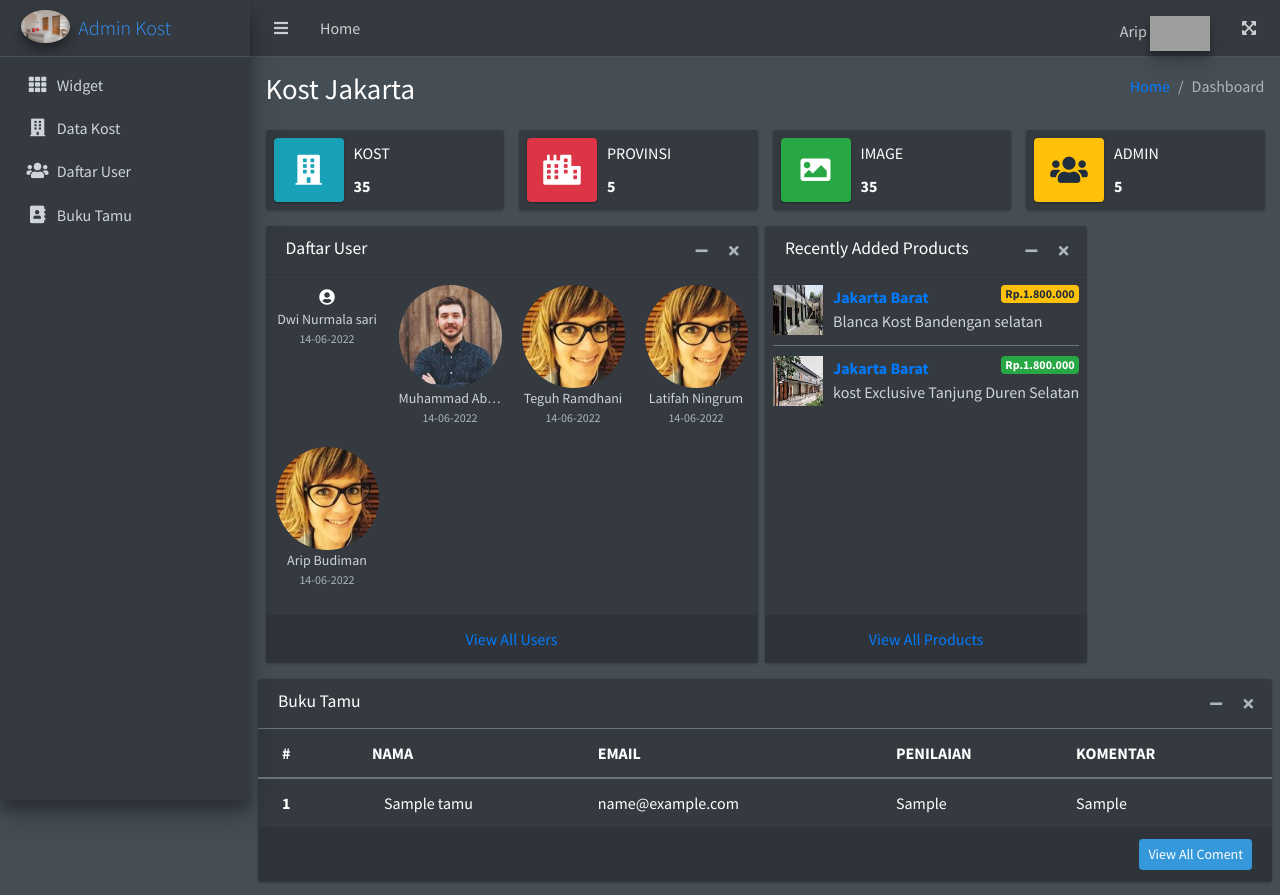
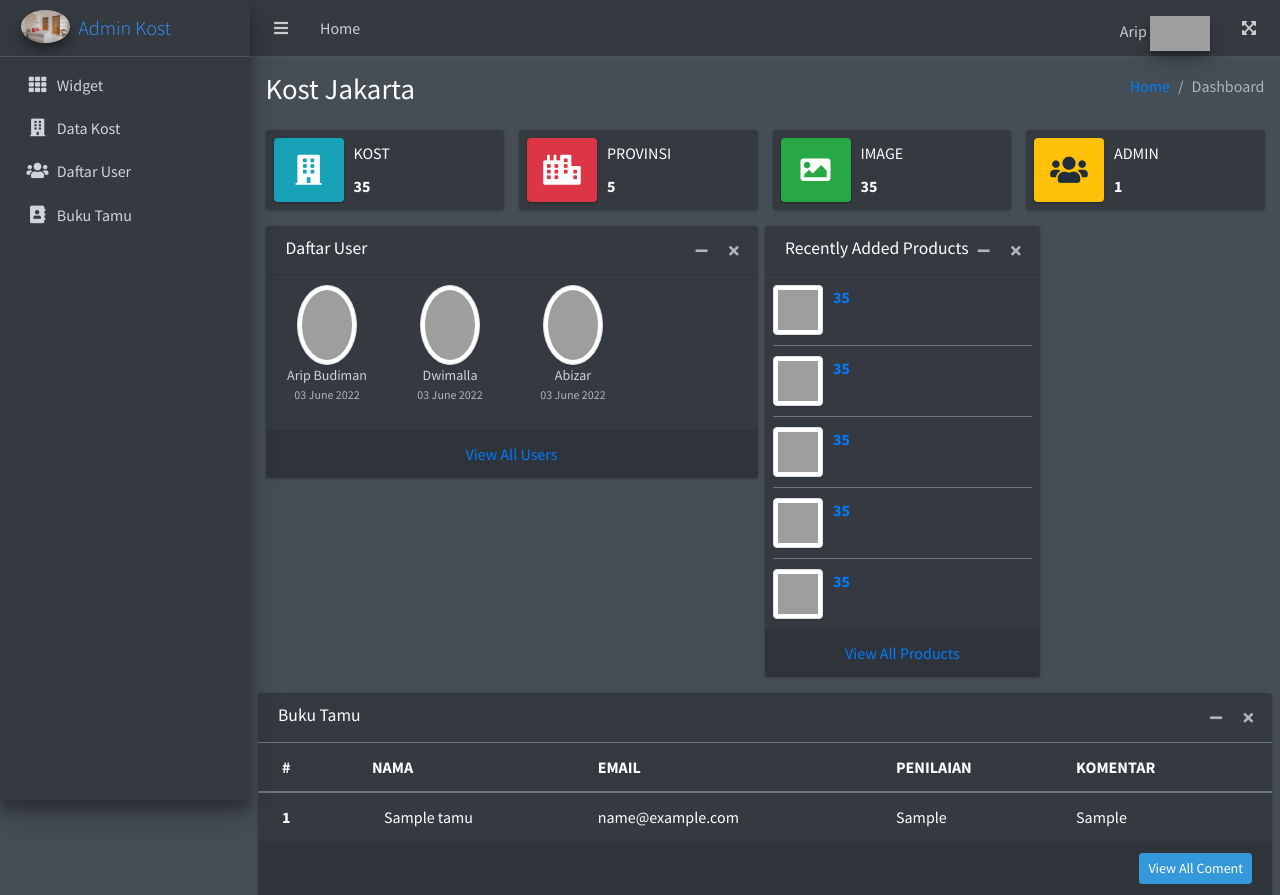
Before and after one commit to AripBudiman12/kost-jakarta, a CodeIgniter app: page /kost-jakarta/admin in a window 1280 px wide. Shown: the top 895 px of the page. Run offline with CodeIgniter, Linux system fonts and the light colour scheme; a user stored in the database is signed in; data comes from the database, SQL or seed files in the repository; tables that the repository leaves empty or names only in its code hold one stand-in row (values such as "Sample post"); some libraries are stand-ins or nearby versions; grey boxes are pictures that could not be loaded.

Commit message:
merapihkan beberapa bagian widget

```diff
--- a/application/controllers/Home.php
+++ b/application/controllers/Home.php
@@ -15,7 +15,7 @@ class Home extends CI_Controller {
         // load pagination
 		$this->load->library('pagination_bootstrap');
 		// load database
-		$this->db->limit(23);
+		// $this->db->limit(23);
 		$sql = $this->db->get('data_kost');
 
 		// set numbuer per page
--- a/application/views/admin/index.php
+++ b/application/views/admin/index.php
@@ -29,7 +29,7 @@
                         <div class="info-box-content">
                             <span class="info-box-text">KOST</span>
                             <span class="info-box-number">
-                                35
+                                <?= $this->ModelKost->kostWhere(['id'])->num_rows(); ?>
                             </span>
                         </div>
                     <!-- /.info-box-content -->
@@ -58,7 +58,9 @@
                     <span class="info-box-icon bg-success elevation-1"><i class="fas fa-image"></i></span>
                     <div class="info-box-content">
                         <span class="info-box-text">IMAGE</span>
-                        <span class="info-box-number">35</span>
+                        <span class="info-box-number">
+                            <?= $this->ModelKost->kostWhere(['id'])->num_rows(); ?>
+                        </span>
                     </div>
                     <!-- /.info-box-content -->
                     </div>
@@ -70,7 +72,9 @@
                         <span class="info-box-icon bg-warning elevation-1"><i class="fas fa-users"></i></span>
                         <div class="info-box-content">
                             <span class="info-box-text">ADMIN</span>
-                            <span class="info-box-number">5</span>
+                            <span class="info-box-number">
+                                <?= $this->ModelUser->getUserWhere(['role_id' => 1])->num_rows(); ?>
+                            </span>
                         </div>
                         <!-- /.info-box-content -->
                     </div>
@@ -97,31 +101,18 @@
                             <!-- /.card-header -->
                             <div class="card-body p-0">
                                 <ul class="users-list clearfix">
-                                    <li> <i class="fa fa-user-circle" aria-hidden="true" alt="User Image"></i>
-                                        <!-- <img src="dist/img/user1-128x128.jpg" alt="User Image"> -->
-                                        <a class="users-list-name" href="#">Dwi Nurmala sari</a>
-                                        <span class="users-list-date">14-06-2022</span>
+                                    <?php
+                                    $i = 1;
+                                    foreach ($anggota as $a) { ?>
+                                        <li>
+                                            <picture>
+                                            <source srcset="" type="image/svg+xml">
+                                            <img src="<?= base_url('assets/img/user/') . $a['image']; ?>" class="img-fluid img-thumbnail" alt="User Image" style="width:60px;height:80px;">
+                                        </picture>
+                                            <a class="users-list-name" href="#"><?= $a['nama']; ?></a>
+                                            <span class="users-list-date"><?= date('d F Y', $a['tanggal_input']); ?></span>
                                         </li>
-                                    <li>
-                                        <img src="dist/img/user8-128x128.jpg" alt="User Image">
-                                        <a class="users-list-name" href="#">Muhammad Abizar</a>
-                                        <span class="users-list-date">14-06-2022</span>
-                                    </li>
-                                    <li>
-                                        <img src="dist/img/user7-128x128.jpg" alt="User Image">
-                                        <a class="users-list-name" href="#">Teguh Ramdhani</a>
-                                        <span class="users-list-date">14-06-2022</span>
-                                    </li>
-                                    <li>
-                                        <img src="dist/img/user7-128x128.jpg" alt="User Image">
-                                        <a class="users-list-name" href="#">Latifah Ningrum</a>
-                                        <span class="users-list-date">14-06-2022</span>
-                                    </li>
-                                    <li>
-                                        <img src="dist/img/user7-128x128.jpg" alt="User Image">
-                                        <a class="users-list-name" href="#">Arip Budiman</a>
-                                        <span class="users-list-date">14-06-2022</span>
-                                    </li>
+                                    <?php } ?>
                                 </ul>
                                 <!-- /.users-list -->
                             </div>
@@ -153,32 +144,27 @@
 
                         <div class="card-body p-0">
                             <ul class="products-list product-list-in-card pl-2 pr-2">
+                                <?php
+                                $data['kost'] = $this->ModelKost->getKost()->result_array();
+                                for ($k=0; $k<5; $k++) { ?>
                                     <!-- item -->
                                     <li class="item">
                                         <div class="product-img">
-                                        <img src="<?php echo base_url() ?>assets/img/kost/jakbar1.jpg" alt="Product Image" class="img-size-50">
+                                            <picture>
+                                                <source srcset="" type="image/svg+xml">
+                                                <img src="<?= base_url('assets/img/kost/') . $k['image'];?>" class="img-fluid
+                                                img-thumbnail" alt="...">
+                                            </picture>
                                         </div>
                                         <div class="product-info">
-                                        <a href="javascript:void(0)" class="product-title">Jakarta Barat
-                                            <span class="badge badge-warning float-right">Rp.1.800.000</span></a>
+                                            <a href="javascript:void(0)" class="product-title"><?= $this->ModelKost->kostWhere(['lokasi'])->num_rows(); ?>
+                                                <span class="badge badge-warning float-right"><?= $k['harga']; ?></span></a>
                                             <span class="product-description">
-                                        Blanca Kost Bandengan selatan
+                                            <?= $k['subalamat']; ?>
                                             </span>
                                         </div>
                                     </li>
-                                <!-- item -->
-                                <li class="item">
-                                    <div class="product-img">
-                                        <img src="<?php echo base_url() ?>assets/img/kost/jakbar2.jpg" alt="Product Image" class="img-size-50">
-                                    </div>
-                                    <div class="product-info">
-                                        <a href="javascript:void(0)" class="product-title">Jakarta Barat
-                                            <span class="badge badge-success float-right">Rp.1.800.000</span></a>
-                                        <span class="product-description">
-                                            kost Exclusive Tanjung Duren Selatan
-                                        </span>
-                                    </div>
-                                </li>
+                                <?php } ?>
                             </ul>
                         </div>
                         <!-- /.card-body -->
```
Lines whose indentation alone changed are shown as unchanged.
